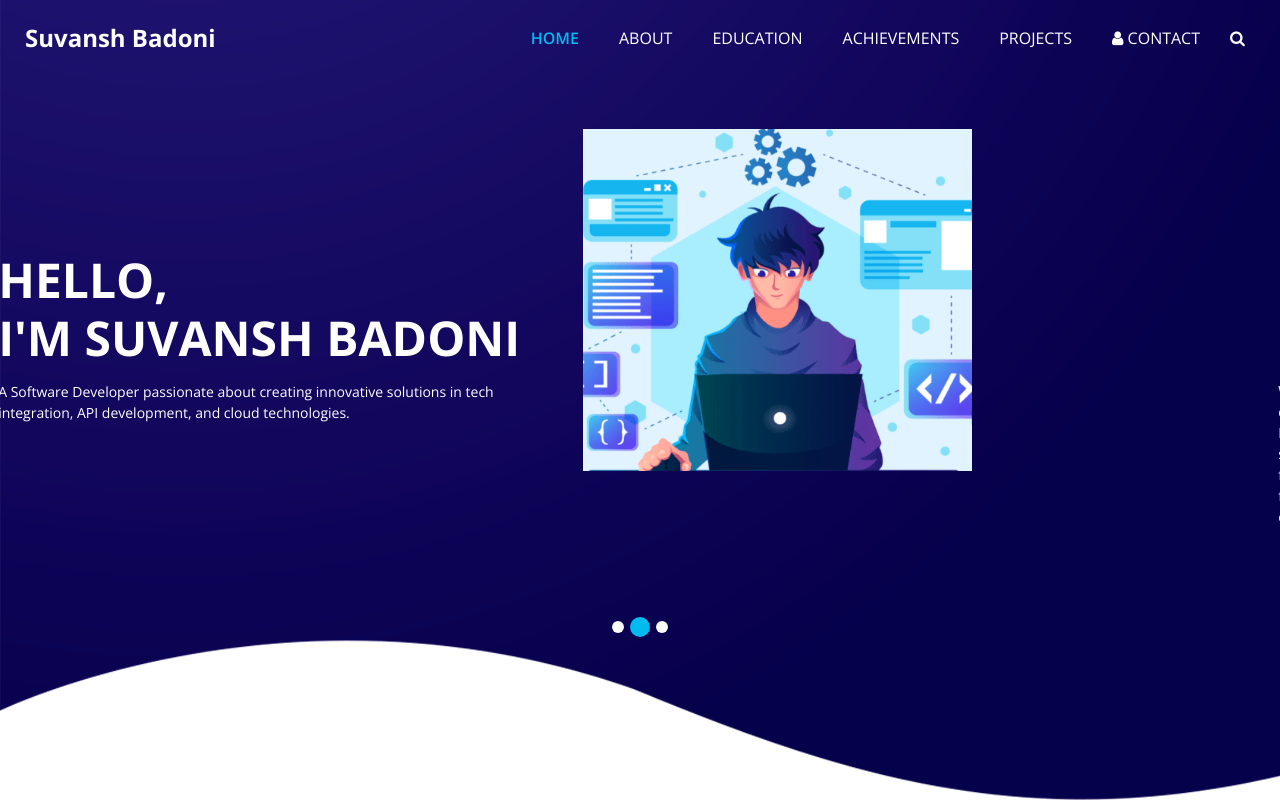
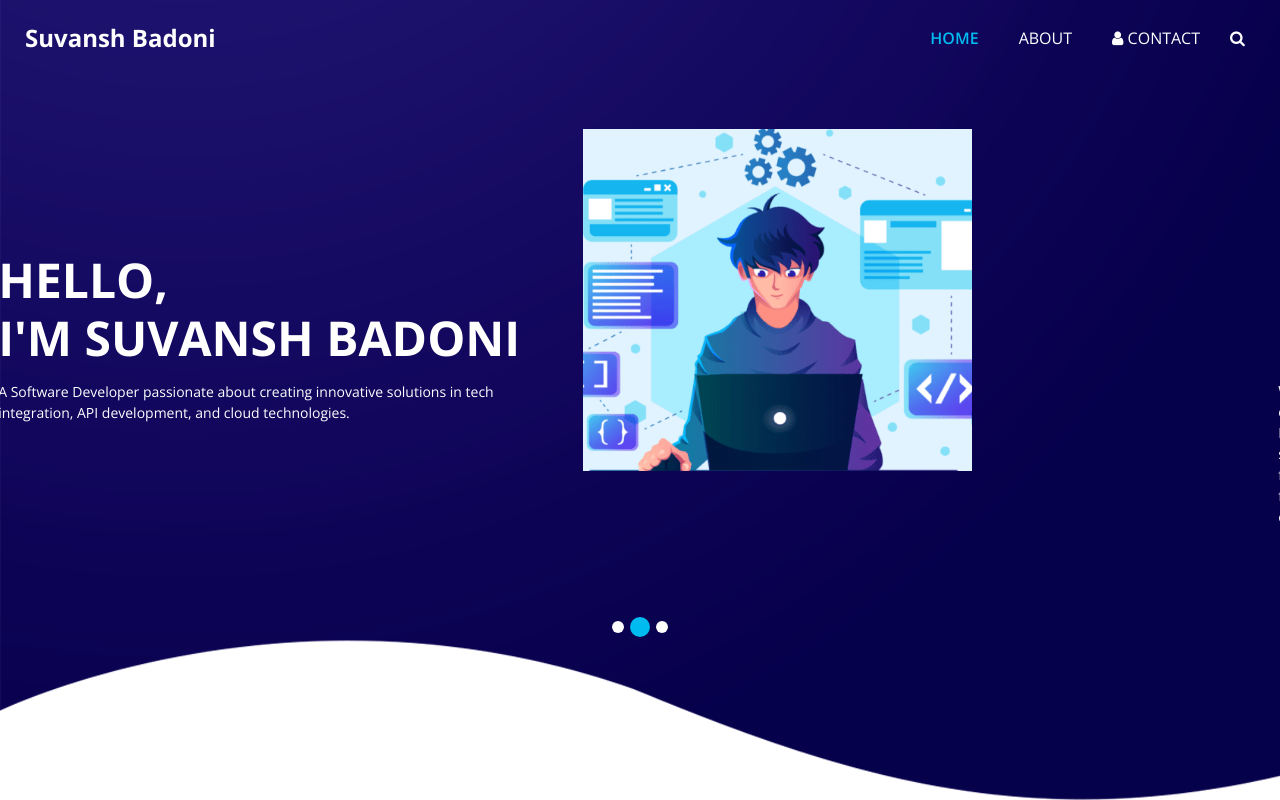
Before and after one commit to suvanshbadoni1/Suvansh_Tech, a plain HTML site: page index.html in a window 1280 px wide. Shown: the top 800 px of the page. Drawn offline with nearby package versions, Linux system fonts and the light colour scheme; some packages are replaced by stand-ins of ours; a script that the page names is missing.

Commit message:
update Edu projects

```diff
--- a/index.html
+++ b/index.html
@@ -69,15 +69,15 @@
               <li class="nav-item">
                 <a class="nav-link" href="about.html"> About </a>
               </li>
-              <li class="nav-item">
-                <a class="nav-link" href="education.html"> Education</a>
+              <!-- <li class="nav-item">
+                 <a class="nav-link" href="education.html"> Education</a>
               </li>
               <li class="nav-item">
                 <a class="nav-link" href="projects.html">Achievements</a>
               </li>
               <li class="nav-item">
-                <a class="nav-link" href="contact.html">Projects</a>
-              </li>
+                <a class="nav-link" href="contact.html">Projects</a> -->
+              <!-- </li> -->
               <li class="nav-item">
                 <a class="nav-link" href="#info">  <i class="fa fa-user" aria-hidden="true"></i> Contact</a>
               </li>
```
Also changed, not shown: about.html (+2 -2 lines).
